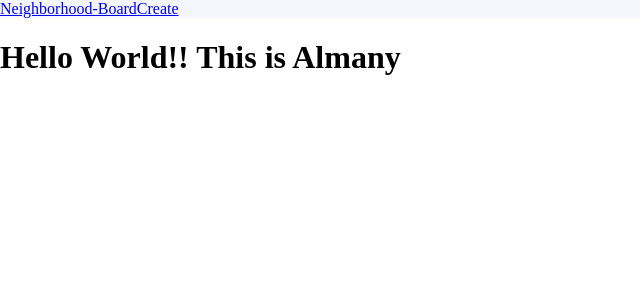
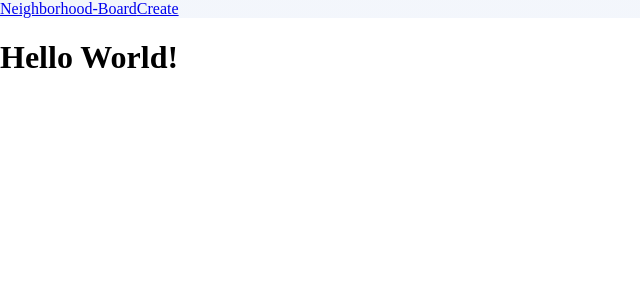
Before and after one commit to schan523/neighborhood-board, a React (Vite) app: page / in a window 1280 px wide. Shown: the top 300 px of the page, without its empty margins (0-640 px from the left). Built offline with nearby package versions, Linux system fonts and the light colour scheme.

Commit message:
reverted changes

```diff
--- a/src/components/Home.tsx
+++ b/src/components/Home.tsx
@@ -1,3 +1,3 @@
 export default function Home() {
-    return <h1>Hello World!! This is Almany</h1>;
+    return <h1>Hello World!</h1>;
 }
```
